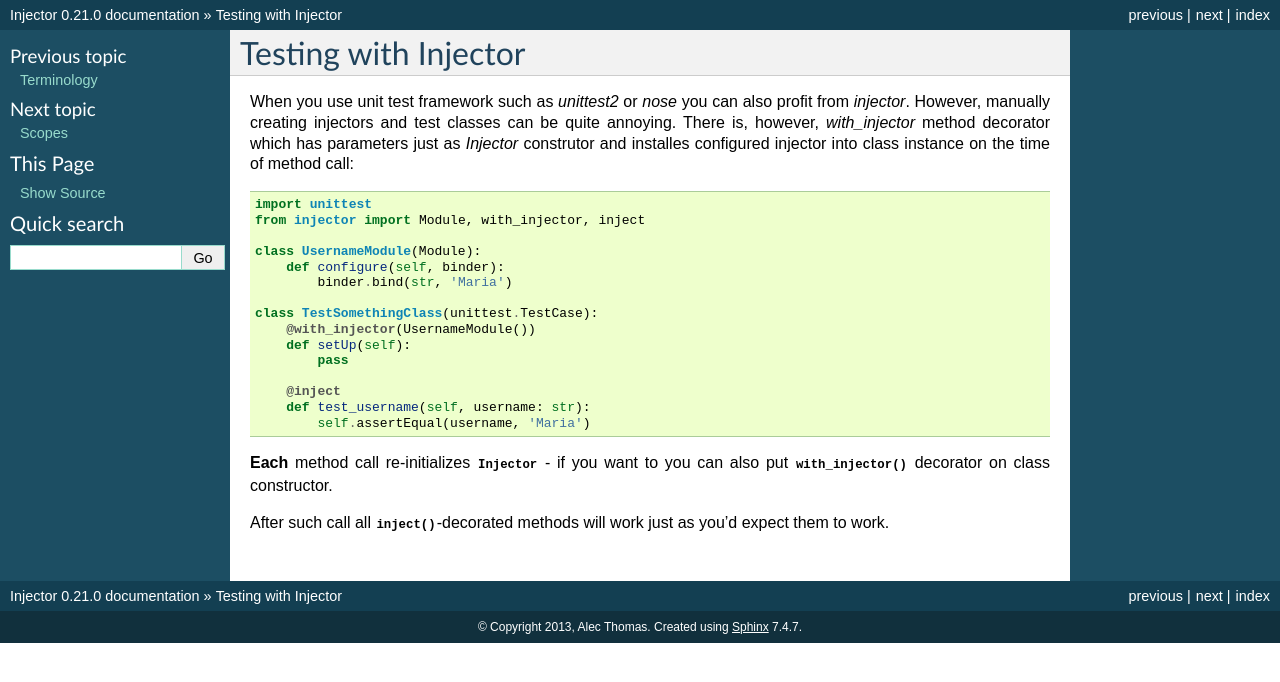
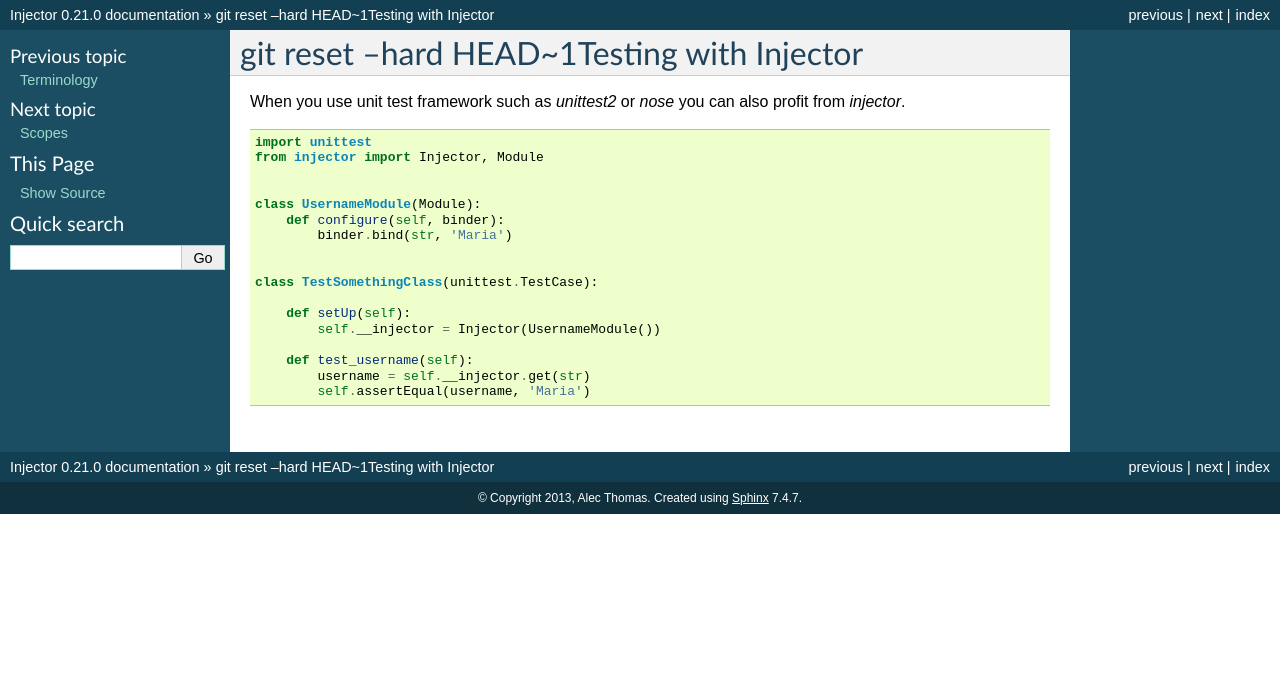
Before and after one commit to python-injector/injector, a Sphinx documentation site: the page built from docs/testing.rst, in a window 1280 px wide. Shown: the top 682 px of the page. Built offline with Sphinx 7.4.7, drawn with Linux system fonts in a browser that asks for light colours.

Commit message:
Test example update
because of @with_injector gone according to https://github.com/python-injector/injector/issues/146

Reported also on https://github.com/python-injector/injector/issues/220

```diff
--- a/docs/testing.rst
+++ b/docs/testing.rst
@@ -1,24 +1,22 @@
-Testing with Injector
+git reset --hard HEAD~1Testing with Injector
 =====================
 
-When you use unit test framework such as `unittest2` or `nose` you can also profit from `injector`. However, manually creating injectors and test classes can be quite annoying. There is, however, `with_injector` method decorator which has parameters just as `Injector` construtor and installes configured injector into class instance on the time of method call::
+When you use unit test framework such as `unittest2` or `nose` you can also profit from `injector`. ::
 
     import unittest
-    from injector import Module, with_injector, inject
+    from injector import Injector, Module
+
 
     class UsernameModule(Module):
         def configure(self, binder):
             binder.bind(str, 'Maria')
 
+
     class TestSomethingClass(unittest.TestCase):
-        @with_injector(UsernameModule())
+
         def setUp(self):
-            pass
+            self.__injector = Injector(UsernameModule())
 
-        @inject
-        def test_username(self, username: str):
+        def test_username(self):
+            username = self.__injector.get(str)
             self.assertEqual(username, 'Maria')
-
-**Each** method call re-initializes :class:`~injector.Injector` - if you want to you can also put :func:`~injector.with_injector` decorator on class constructor.
-
-After such call all :func:`~injector.inject`-decorated methods will work just as you'd expect them to work.
```
